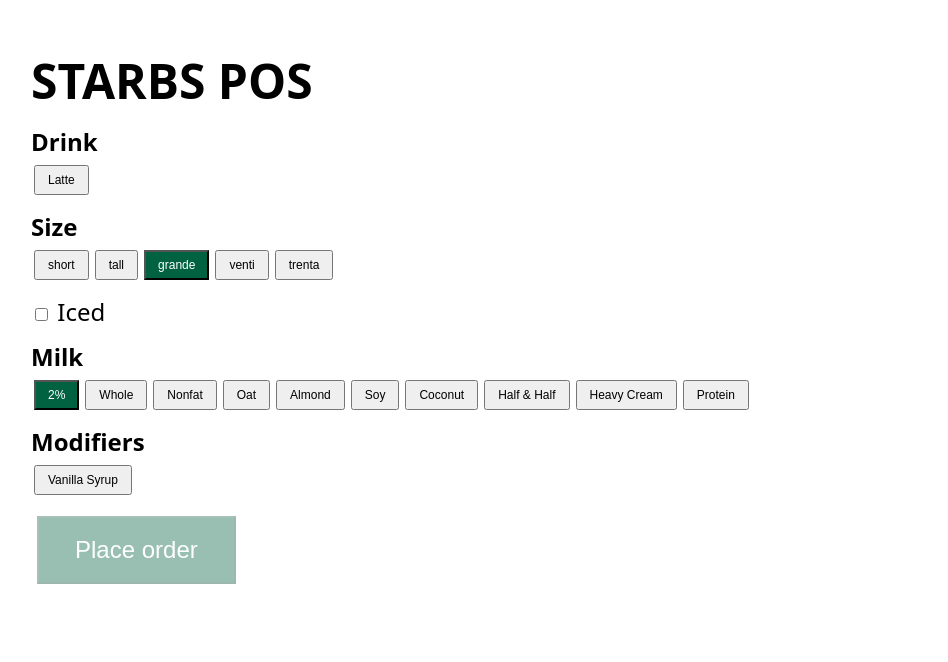
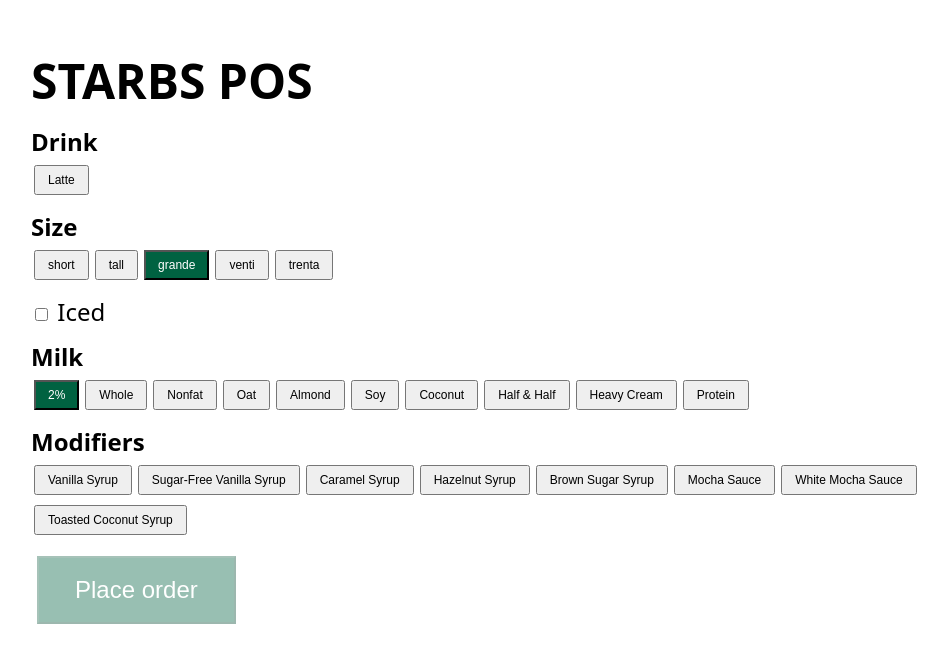
Before and after one commit to Marcaus-Cruz/starbs, a Vue app: page /pos in a window 1280 px wide. Shown: the top 662 px of the page, without its empty margins (97-1045 px from the left). Built offline with nearby package versions, Linux system fonts and the light colour scheme.

Commit message:
Add catalog for new modifiers and milks

```diff
--- /dev/null
+++ b/src/catalog.ts
@@ -0,0 +1,29 @@
+import type { Size } from './types';
+
+export const sizes = ['short', 'tall', 'grande', 'venti', 'trenta'] as const satisfies readonly Size[];
+
+export const milks = [
+  '2%',
+  'Whole',
+  'Nonfat',
+  'Oat',
+  'Almond',
+  'Soy',
+  'Coconut',
+  'Half & Half',
+  'Heavy Cream',
+  'Protein',
+] as const;
+export type Milk = (typeof milks)[number];
+
+export const modifiers = [
+  'Vanilla Syrup',
+  'Sugar-Free Vanilla Syrup',
+  'Caramel Syrup',
+  'Hazelnut Syrup',
+  'Brown Sugar Syrup',
+  'Mocha Sauce',
+  'White Mocha Sauce',
+  'Toasted Coconut Syrup',
+] as const;
+export type Modifier = (typeof modifiers)[number];
--- a/src/views/PosView.vue
+++ b/src/views/PosView.vue
@@ -2,37 +2,22 @@
 import { ref } from "vue";
 import { useRouter } from "vue-router";
 import type { Size } from "../types";
+import { sizes, milks, modifiers, type Milk, type Modifier } from "../catalog";
 
 const router = useRouter();
 
 const drinks = ref([{ id: 1, name: "Latte" }]);
-const modifiers = ref([{ id: 1, name: "Vanilla Syrup" }]);
-
-const sizes: Size[] = ["short", "tall", "grande", "venti", "trenta"];
-const milks = [
-  "2%",
-  "Whole",
-  "Nonfat",
-  "Oat",
-  "Almond",
-  "Soy",
-  "Coconut",
-  "Half & Half",
-  "Heavy Cream",
-  "Protein",
-] as const;
-type Milk = (typeof milks)[number];
 
 const selectedDrinkId = ref<number | null>(null);
 const selectedSize = ref<Size>("grande");
 const iced = ref(false);
-const selectedModifierIds = ref<number[]>([]);
+const selectedModifiers = ref<Modifier[]>([]);
 const selectedMilk = ref<Milk>("2%");
 
-function toggleModifier(id: number) {
-  const i = selectedModifierIds.value.indexOf(id);
-  if (i === -1) selectedModifierIds.value.push(id);
-  else selectedModifierIds.value.splice(i, 1);
+function toggleModifier(name: Modifier) {
+  const i = selectedModifiers.value.indexOf(name);
+  if (i === -1) selectedModifiers.value.push(name);
+  else selectedModifiers.value.splice(i, 1);
 }
 
 function placeOrder() {
@@ -43,7 +28,7 @@ function placeOrder() {
     query: {
       size: selectedSize.value,
       iced: String(iced.value),
-      modifiers: selectedModifierIds.value.join(","),
+      modifiers: selectedModifiers.value.join(","),
       milk: selectedMilk.value,
     },
   });
@@ -101,11 +86,11 @@ function placeOrder() {
       <h2>Modifiers</h2>
       <button
         v-for="mod in modifiers"
-        :key="mod.id"
-        :class="{ active: selectedModifierIds.includes(mod.id) }"
-        @click="toggleModifier(mod.id)"
+        :key="mod"
+        :class="{ active: selectedModifiers.includes(mod) }"
+        @click="toggleModifier(mod)"
       >
-        {{ mod.name }}
+        {{ mod }}
       </button>
     </section>
 
```
Also changed, not shown: api/drinks/[id].ts (+9 -7 lines), 1 other file (tests, documents, lock files or other folders).
